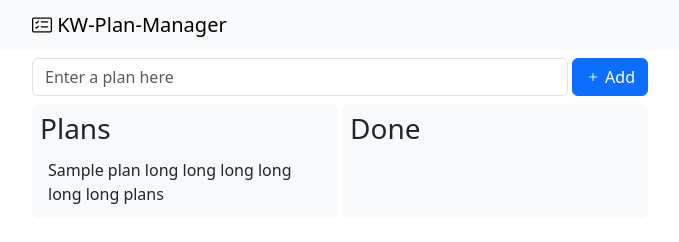
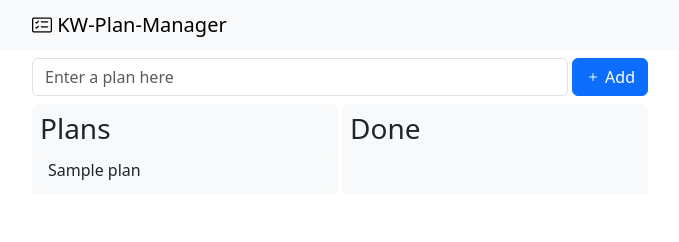
Before and after one commit to suglory94/kw-plan-manager, a plain HTML site: page index.html in a window 1280 px wide. Shown: the whole page, without its empty margins (300-979 px from the left). Drawn offline with nearby package versions, Linux system fonts and the light colour scheme.

Commit message:
ver_2_complete

```diff
--- a/index.html
+++ b/index.html
@@ -40,7 +40,7 @@
             <div class="w-50 bg-light rounded-2 p-2 me-1">
                 <h3>Plans</h3>
                 <div id="plan-list">
-                    <div class="plan bg-light p-1 rounded-2 ps-2">Sample plan long long long long long long plans</div>
+                    <div class="plan bg-light p-1 rounded-2 ps-2">Sample plan</div>
                 </div>
             </div>
             <div class="w-50 bg-light rounded-2 p-2">
```
